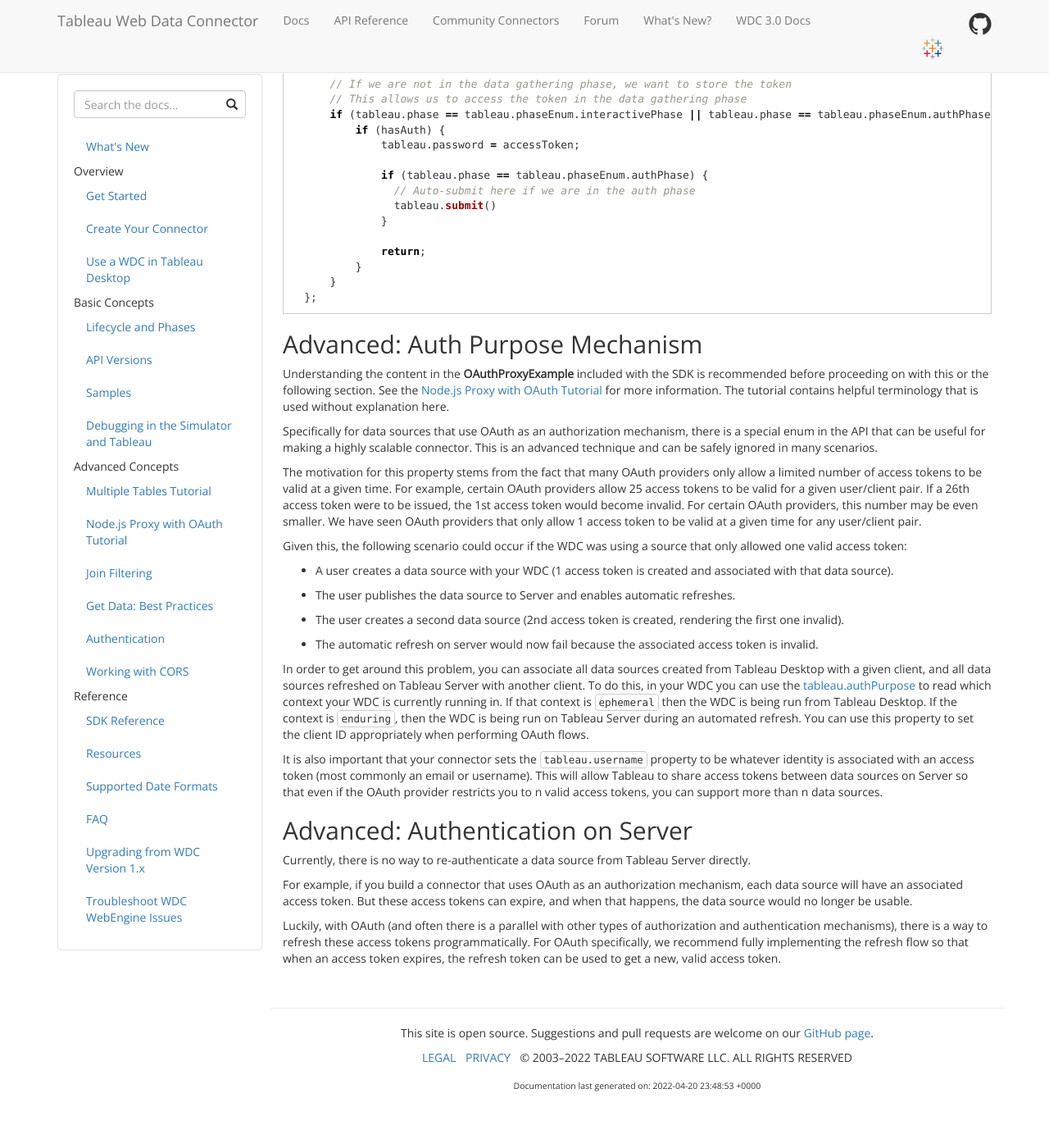
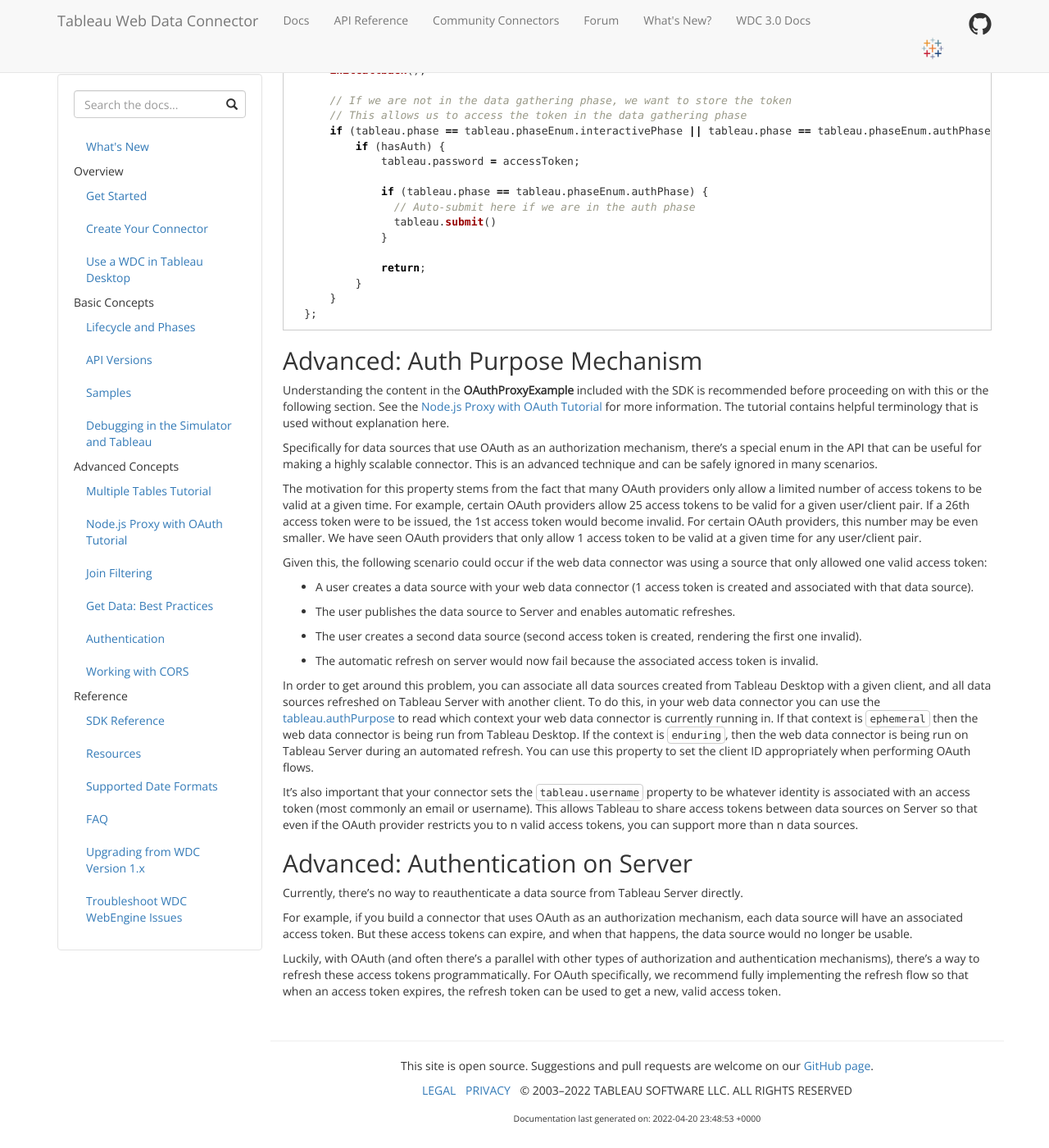
Before and after one commit to bigpeaches/webdataconnector, a Jekyll site: the page built from docs3/wdc_authentication.md, in a window 1280 px wide and 1400 px high, scrolled down 2209 px. Shown: the whole window at 82% size. Built offline with Jekyll 4.4.1, drawn with Linux system fonts in a browser that asks for light colours; nearby versions of some CDN libraries; before the commit the page ends 3569 px from its top, so only the background shows below that; some of the changed text lies outside the part shown.

Commit message:
Editing and cleaning up

````diff
--- a/docs3/wdc_authentication.md
+++ b/docs3/wdc_authentication.md
@@ -1,16 +1,16 @@
 ---
-title: WDC Authentication
+title: Web Data Connector Authentication
 layout: docs3
 ---
 {% include prelim_note.md %}
 
 Many connectors require authentication to connect to a data source.
 For these connectors, you must handle authentication in your connector code and create a form interface to prompt users for authentication information.
-Separately, the WDC also includes logic that you can use for re-authentication as a convenience.
-This topic describes how to re-authenticate users for connectors that have already run.
+Separately, the web data connector also includes logic that you can use for reauthentication as a convenience.
+This topic describes how to reauthenticate users for connectors that have already run.
 
 <div class="alert alert-info">
-    <b>Note:</b> Kerberos is currently not supported with a custom Web Data Connector.
+    <b>Note:</b> Kerberos is not supported with a custom Web Data Connector.
 </div>
 
 * TOC
@@ -19,12 +19,12 @@ This topic describes how to re-authenticate users for connectors that have alrea
 Types of authentication {#auth-types}
 -------------------------------------
 
-Authentication types are used to help users re-authenticate.
+Authentication types are used to help users reauthenticate.
 The WDC API supports the following authentication types:
 
 - `basic`. User name and password authentication.
 - `custom`. Other authentication methods, including OAuth for example.
-- `none`. No authentication is required. If you do not specify an authentication type, `none` is assumed.
+- `none`. No authentication is required. If you don’t specify an authentication type, `none` is assumed.
 
 A connector should set its auth type in a custom init method.
 For example:
@@ -37,13 +37,13 @@ For example:
   }
 ```
 
-For connectors that require authentication, the auth type must be set.  Otherwise,
-Tableau will not know how to re-authenticate the user when the user is un-authenticated, which is a common scenario.
+You must set the authentication type for any connector that requires authentication. If you don't set the authentication type,
+Tableau will not know how to reauthenticate the user when the user is unauthenticated, which is a common scenario.
 For example, passwords (or tokens) should be stored in the tableau.password property.  The contents of this property
-are not ever written to disk.  So when a user opens a saved workbook that is attached to a WDC data source,
+are not ever written to disk.  So when a user opens a saved workbook that is attached to a web data connector data source,
 there will not a be a password for that source.
 
-In that case, if the user wishes to refresh the extract, re-authentication needs to happen first.  When
+In that case, if the user wishes to refresh the extract, reauthentication must happen first.  When
 the user tries to refresh the data source, one of three things can happen depending on the value of authType.
 
 - If authType is `none`, then nothing will happen.
@@ -60,30 +60,30 @@ can now be refreshed.
 ***Note***: authType in part replaced alwaysShowAuthUI from version 1 of the API.
 
 
-The WDC Auth Phase {#auth-phase}
+The web data connector Auth Phase {#auth-phase}
 ------------------------
-The WDC has two primary phases, as described in the [WDC Lifecycle and Phases]({{ site.baseurl }}/docs/wdc_phases.html)
+The web data connector has two primary phases, as described in the [web data connector Lifecycle and Phases]({{ site.baseurl }}/docs/wdc_phases.html)
 section.  But there is a third phase that is only relevant for WDCs that use an auth type of `custom`.
 The auth phase is more of an alternative to the interactive phase than a separate phase.
 
 The auth phase will be displayed by Tableau in two scenarios:
 
-- The WDC uses authType `custom`, the current user is un-authenticated (as described above,
+- The web data connector uses authType `custom`, the current user is un-authenticated (as described above,
   when opening an existing workbook), and the user attempts to refresh the extract or edit the connection.
 
-- The WDC developer calls [tableau.abortForAuth]({{ site.baseurl }}/docs/api_ref.html#webdataconnectorapi.tableau.abortforauth).
+- The web data connector developer calls [tableau.abortForAuth]({{ site.baseurl }}/docs/api_ref.html#webdataconnectorapi.tableau.abortforauth).
 
-    This method is provided so that the developer can explicitly tell Tableau the current user is un-authenticated.
+    This method is provided so that the developer can explicitly tell Tableau the current user is unauthenticated.
     For example, this can be helpful when working with OAuth. In some scenarios, the access token used to get resources
-    from an API can expire or be revoked.  In that scenario, before fetching data, the WDC would want to call this method
+    from an API can expire or be revoked.  In that scenario, before fetching data, the web data connector would want to call this method
     in order to re-authenticate the user. For more information, see the **OAuthProxyExample** connector included in the SDK.
 
     **IMPORTANT:** The `abortForAuth` function must be called from the `init` method during the gather data phase. One intended scenario for this function is when a user, who has not been authenticated, opens an existing workbook and attempts to refresh data. In this case, the auth token is no longer available.
 
 
-In the auth phase of the WDC, any changes to properties other than `tableau.password` and `tableau.username` will
-be ignored.  Thus, it is a best practice to only show the UI that is necessary to re-authenticate the user,
-and then auto-submit the connector for the user once they have been authenticated.
+In the auth phase of the web data connector, any changes to properties other than `tableau.password` and `tableau.username` will
+be ignored.  Thus, it’s a best practice to only show the UI that is necessary to reauthenticate the user,
+and then auto-submit the connector for the user after they’ve been authenticated.
 For example, in the **OAuthProxyExample** this is how this
 is handled in the custom init method:
 
@@ -134,45 +134,45 @@ Advanced: Auth Purpose Mechanism {#auth-purpose}
 Understanding the content in the **OAuthProxyExample** included with the SDK is
 recommended before proceeding on with this or the following section. See the [Node.js Proxy with OAuth Tutorial]({{ site.baseurl }}/docs/wdc_oauth_tutorial.html) for more information. The tutorial contains helpful terminology that is used without explanation here.
 
-Specifically for data sources that use OAuth as an authorization mechanism, there is a special enum in the API that can be useful for making a highly scalable connector.  This is an advanced technique
+Specifically for data sources that use OAuth as an authorization mechanism, there’s a special enum in the API that can be useful for making a highly scalable connector.  This is an advanced technique
 and can be safely ignored in many scenarios.
 
 The motivation for this property stems from the fact that many OAuth providers only allow a limited
-number of access tokens to be valid at a given time.  For example, certain OAuth providers allow 25
+number of access tokens to be valid at a given time. For example, certain OAuth providers allow 25
 access tokens to be valid for a given user/client pair.  If a 26th access token were to be issued, the 1st access
 token would become invalid.  For certain OAuth providers, this number may be even smaller.  We have seen OAuth providers that only allow
 1 access token to be valid at a given time for any user/client pair.
 
-Given this, the following scenario could occur if the WDC was using a source that only allowed one valid access token:
+Given this, the following scenario could occur if the web data connector was using a source that only allowed one valid access token:
 
-- A user creates a data source with your WDC (1 access token is created and associated with that data source).
+- A user creates a data source with your web data connector (1 access token is created and associated with that data source).
 
 - The user publishes the data source to Server and enables automatic refreshes.
 
-- The user creates a second data source (2nd access token is created, rendering the first one invalid).
+- The user creates a second data source (second access token is created, rendering the first one invalid).
 
 - The automatic refresh on server would now fail because the associated access token is invalid.
 
 In order to get around this problem, you can associate all data sources created from Tableau Desktop with
-a given client, and all data sources refreshed on Tableau Server with another client.  To do this, in your WDC
+a given client, and all data sources refreshed on Tableau Server with another client.  To do this, in your web data connector
 you can use the [tableau.authPurpose]({{ site.baseurl }}/docs/api_ref.html#webdataconnectorapi.tableau.authpurpose)
-to read which context your WDC is currently running in.  If that context is `ephemeral` then the WDC is
-being run from Tableau Desktop.  If the context is `enduring`, then the WDC is being run on Tableau Server during
+to read which context your web data connector is currently running in.  If that context is `ephemeral` then the web data connector is
+being run from Tableau Desktop.  If the context is `enduring`, then the web data connector is being run on Tableau Server during
 an automated refresh.  You can use this property to set the client ID appropriately when performing OAuth flows.
 
-It is also important that your connector sets the `tableau.username` property to be whatever identity is associated with an access token (most commonly an email or username).  This will allow Tableau to share access
+It’s also important that your connector sets the `tableau.username` property to be whatever identity is associated with an access token (most commonly an email or username).  This allows Tableau to share access
 tokens between data sources on Server so that even if the OAuth provider restricts you to n valid access tokens, you can support more than n data sources.
 
 
 Advanced: Authentication on Server {#server-auth}
 ------------------------
-Currently, there is no way to re-authenticate a data source from Tableau Server directly.
+Currently, there’s no way to reauthenticate a data source from Tableau Server directly.
 
 For example, if you build a connector that uses OAuth as an authorization mechanism, each data source
 will have an associated access token.  But these access tokens can expire,
 and when that happens, the data source would no longer be usable.
 
-Luckily, with OAuth (and often there is a parallel with other types of authorization and authentication mechanisms),
-there is a way to refresh these access tokens programmatically.  For OAuth specifically, we recommend
+Luckily, with OAuth (and often there’s a parallel with other types of authorization and authentication mechanisms),
+there’s a way to refresh these access tokens programmatically.  For OAuth specifically, we recommend
 fully implementing the refresh flow so that when an access token expires, the refresh token
 can be used to get a new, valid access token.
````
Also changed, not shown: docs3/index.md (+1 -0 lines).
